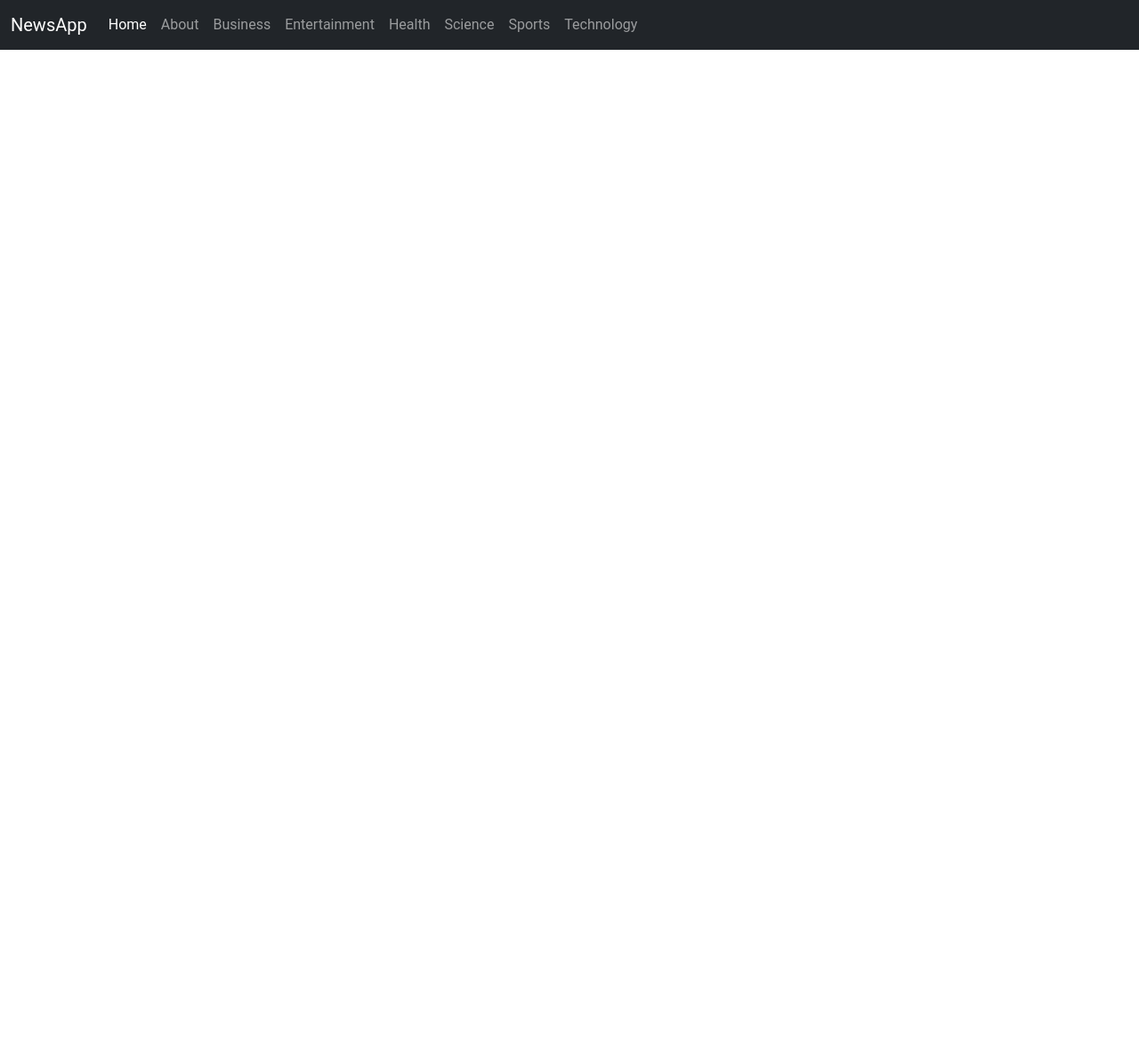
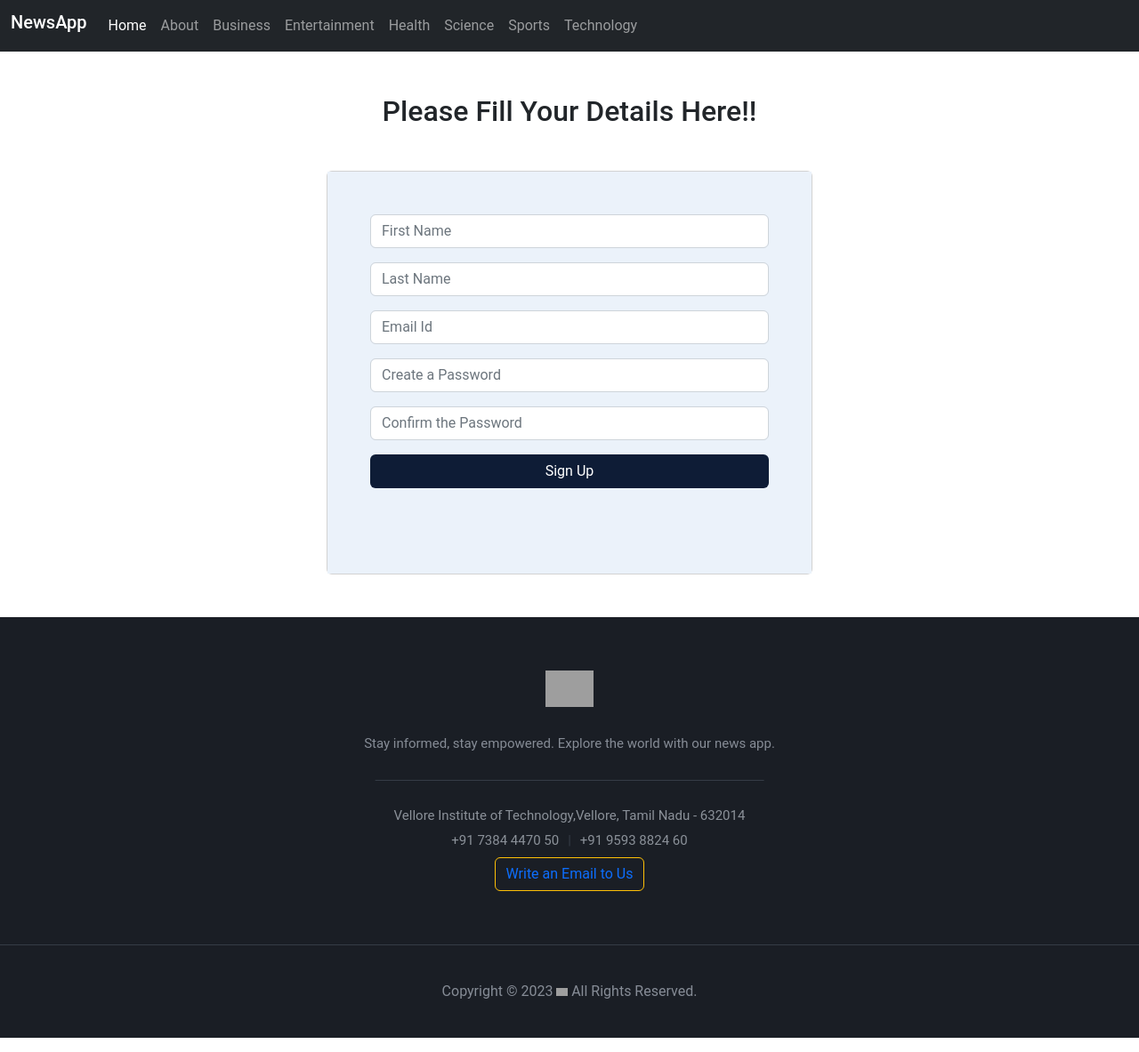
Before and after one commit to DmGsOuNaK/NewsApp, a React (Create React App) app: page /Register in a window 1280 px wide. Shown: the whole page at 89% size. Before the commit the page ends 800 px from the top, so only its background shows below. Built offline with nearby package versions, Linux system fonts and the light colour scheme; grey boxes are pictures that could not be loaded.

Commit message:
navbar & regiseter page set up

```diff
--- a/src/App.js
+++ b/src/App.js
@@ -4,29 +4,35 @@ import NavBar from './components/NavBar';
 import News from './components/News';
 import Home from './components/Home';
 import About from './components/About';
+import Footer from './components/Footer';
+import Register from './components/Register';
+
 import {
   BrowserRouter as Router,
   Routes,
   Route,
 } from "react-router-dom";
 
+
 export default class App extends Component {
   render() {
     return (
       <div>
         <Router>
-        <NavBar/>
-        <Routes>
-        <Route exact path='/Home' element={<Home />} />
-        <Route exact path='/About' element={<About />} />
-        <Route exact path="/newsapp" element={<News key="general" country="in" category="general"/>} />
-        <Route exact path="/sports" element={<News key="sports" country="in" category="sports"/>} />
-        <Route exact path="/science" element={<News key="science" country="in" category="science"/>} />
-        <Route exact path="/entertainment" element={<News key="entertainment" country="in" category="entertainment"/>} />
-        <Route exact path="/business" element={<News key="business" country="in" category="business"/>} />
-        <Route exact path="/technology" element={<News key="technology" country="in" category="technology"/>} />
-        <Route exact path="/health" element={<News key="health" country="in" category="health"/>} />
-        </Routes>
+          <NavBar />
+          <Routes>
+            <Route exact path='/Home' element={<Home />} />
+            <Route exact path='/About' element={<About />} />
+            <Route exact path="/newsapp" element={<News key="general" country="in" category="general" />} />
+            <Route exact path="/sports" element={<News key="sports" country="in" category="sports" />} />
+            <Route exact path="/science" element={<News key="science" country="in" category="science" />} />
+            <Route exact path="/entertainment" element={<News key="entertainment" country="in" category="entertainment" />} />
+            <Route exact path="/business" element={<News key="business" country="in" category="business" />} />
+            <Route exact path="/technology" element={<News key="technology" country="in" category="technology" />} />
+            <Route exact path="/health" element={<News key="health" country="in" category="health" />} />
+            <Route exact path="/Register" element={<Register />} />
+          </Routes>
+          <Footer />
         </Router>
       </div>
     )
--- /dev/null
+++ b/src/components/Footer.js
@@ -0,0 +1,38 @@
+import React from "react";
+
+const Footer = () => {
+    const currentYear = new Date().getFullYear();
+    return (
+        <div>
+            <section className="contact-area" id="contact">
+                <div className="container">
+                    <div className="row">
+                        <div className="col-lg-6 offset-lg-3">
+                            <div className="contact-content text-center">
+                                <a href="/">
+                                    <img style={{ maxWidth: "10%", height: "auto" }} src="https://cdn.pixabay.com/photo/2016/03/31/19/56/avatar-1295397__340.png" alt="logo" />
+                                </a>
+                                <p>Stay informed, stay empowered. Explore the world with our news app. </p>
+                                <div className="hr"></div>
+                                <h6>Vellore Institute of Technology,Vellore, Tamil Nadu - 632014</h6>
+                                <h6>+91 7384 4470 50<span>|</span>+91 9593 8824 60</h6>
+                                <button type="button" className="btn btn-outline-warning">
+                                    <a href="mailto:sounak.mandal2020@vitstudent.ac.in">Write an Email to Us</a>
+                                </button>
+
+                            </div>
+                        </div>
+                    </div>
+                </div>
+            </section>
+            <footer>
+                <p>
+                    Copyright &copy; {currentYear}{" "}
+                    <img style={{ maxWidth: "1%", height: "auto" }} src="https://cdn.pixabay.com/photo/2016/03/31/19/56/avatar-1295397__340.png" alt="logo" /> All Rights Reserved.
+                </p>
+            </footer>
+        </div>
+    );
+};
+
+export default Footer;
--- a/src/components/Home.js
+++ b/src/components/Home.js
@@ -24,7 +24,7 @@ const Home = () => {
                                 </div>
                                 <div className="text-center"><button type="submit" className="btn btn-color px-5 mb-5 w-100">Login</button></div>
                                 <div id="emailHelp" className="form-text text-center mb-5 text-dark">Not
-                                    Registered? <a href="/" className="text-dark fw-bold"> Create an
+                                    Registered? <a href="/Register" className="text-dark fw-bold"> Create an
                                         Account</a>
                                 </div>
                             </form>
--- a/src/components/NavBar.js
+++ b/src/components/NavBar.js
@@ -4,10 +4,10 @@ export class NavBar extends Component {
 
   render() {
     return (
-      <div>
-        <nav className="navbar navbar-expand-lg navbar-dark bg-dark">
+      <div >
+        <nav className="navbar navbar-expand-lg navbar-dark bg-dark sticky-top">
         <div className="container-fluid">
-            <Link className="navbar-brand" to="/">NewsApp</Link>
+            <h1 className='navbar-brand'>NewsApp</h1>
             <button className="navbar-toggler" type="button" data-bs-toggle="collapse" data-bs-target="#navbarSupportedContent" aria-controls="navbarSupportedContent" aria-expanded="false" aria-label="Toggle navigation">
                 <span className="navbar-toggler-icon"></span>
                 </button>
@@ -24,7 +24,6 @@ export class NavBar extends Component {
                         <li className="nav-item"><Link className="nav-link" to="/sports">Sports</Link></li>
                         <li className="nav-item"><Link className="nav-link" to="/technology">Technology</Link></li>
                     </ul>
-
             </div>
         </div>
     </nav>
--- /dev/null
+++ b/src/components/Register.js
@@ -0,0 +1,39 @@
+
+import React, { PureComponent } from 'react'
+
+export default class Register extends PureComponent {
+  render() {
+    return (
+      <div>
+        <div className="container">
+        <div className="row">
+                    <div className="col-md-6 offset-md-3">
+                    <h2 className="text-center text-dark mt-5">Please Fill Your Details Here!!</h2>
+                        <div className="card my-5">
+                            <form className="card-body cardbody-color p-lg-5">
+                                <div className="mb-3">
+                                    <input type="text" className="form-control" id="fname" placeholder="First Name" />
+                                </div>
+                                <div className="mb-3">
+                                    <input type="text" className="form-control" id="lname" placeholder="Last Name" />
+                                </div>
+                                <div className='mb-3'>
+                                <input type="text" className="form-control" id="email" placeholder="Email Id" />
+                                </div>
+                                <div className="mb-3">
+                                    <input type="password" className="form-control" id="newpassword" placeholder="Create a Password" />
+                                </div>
+                                <div className="mb-3">
+                                    <input type="password" className="form-control" id="newpassword" placeholder="Confirm the Password" />
+                                </div>
+                                <div className="text-center"><button type="submit" className="btn btn-color px-5 mb-5 w-100">Sign Up</button></div>
+
+                            </form>
+                        </div>
+                    </div>
+                </div>
+        </div>
+      </div>
+    )
+  }
+}
--- a/src/index.css
+++ b/src/index.css
@@ -11,3 +11,87 @@ code {
   font-family: source-code-pro, Menlo, Monaco, Consolas, 'Courier New',
     monospace;
 }
+section {
+  padding: 60px 0;
+  /* min-height: 100vh;*/
+}
+ul {
+  margin: 0;
+  padding: 0;
+  list-style: none;
+}
+.contact-area {
+  border-bottom: 1px solid #353c46;
+}
+
+.contact-content p {
+  font-size: 15px;
+  margin: 30px 0 60px;
+  position: relative;
+}
+
+.contact-content p::after {
+  background: #353c46;
+  bottom: -30px;
+  content: "";
+  height: 1px;
+  left: 50%;
+  position: absolute;
+  transform: translate(-50%);
+  width: 80%;
+}
+
+.contact-content h6 {
+  color: #8b9199;
+  font-size: 15px;
+  font-weight: 400;
+  margin-bottom: 10px;
+}
+
+.contact-content span {
+  color: #353c47;
+  margin: 0 10px;
+}
+
+.contact-social {
+  margin-top: 30px;
+}
+
+.contact-social > ul {
+  display: inline-flex;
+}
+
+.contact-social ul li a {
+  border: 1px solid #8b9199;
+  color: #8b9199;
+  display: inline-block;
+  height: 40px;
+  margin: 0 10px;
+  padding-top: 7px;
+  transition: all 0.4s ease 0s;
+  width: 40px;
+}
+
+.contact-social ul li a:hover {
+  border: 1px solid #fab702;
+  color: #fab702;
+}
+
+.contact-content img {
+  max-width: 210px;
+}
+
+section,
+footer {
+  background: #1a1e25;
+  color: #868c96;
+}
+
+footer p {
+  padding: 40px 0;
+  text-align: center;
+}
+
+footer img {
+  width: 44px;
+}
```
Also changed, not shown: package.json (+9 -3 lines), server.js (added, +58 -0 lines), 1 other file (tests, documents, lock files or other folders).
